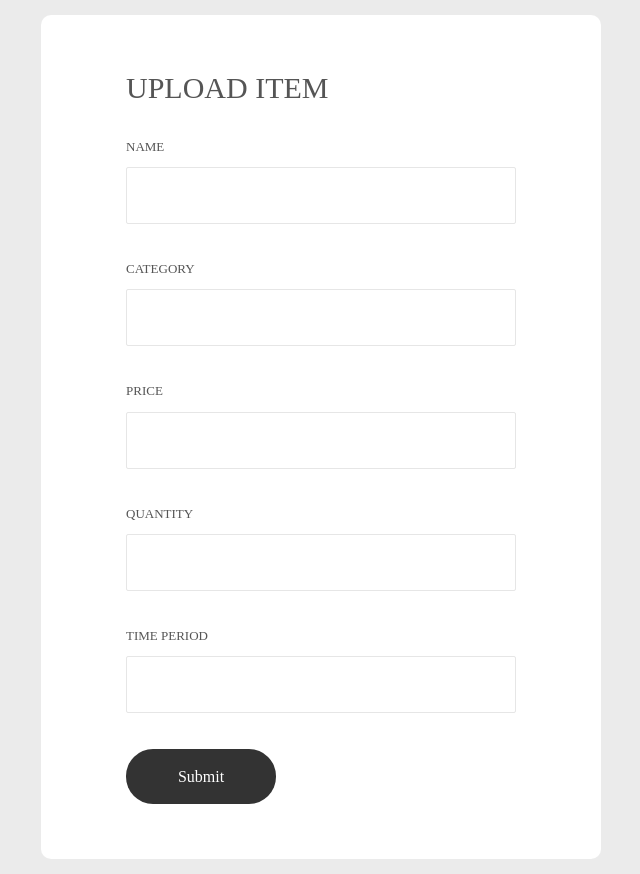
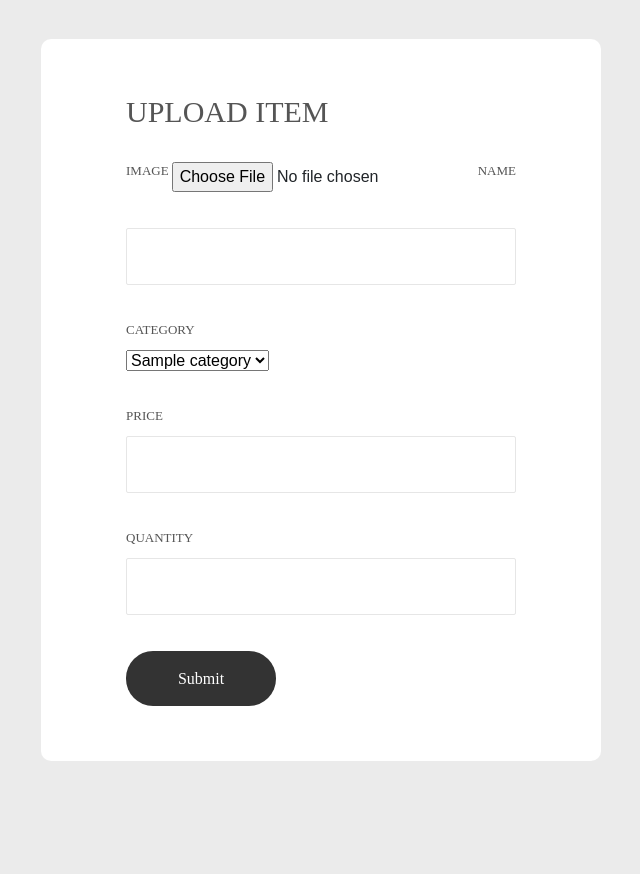
Before and after one commit to DhanviDesai/ARK, a PHP site: page /upload.php in a window 1280 px wide. Shown: the whole page, without its empty margins (319-959 px from the left). After the commit the page ends 761 px from the top, so only its background shows below. Run offline with PHP 8.4, Linux system fonts and the light colour scheme; the visitor is signed in with stand-in values (Sample User, id 1); tables that the repository leaves empty or names only in its code hold one stand-in row (values such as "Sample post"); some web fonts are replaced.

Commit message:
Tweaks 4

```diff
--- a/css/main.css
+++ b/css/main.css
@@ -225,6 +225,15 @@ iframe {
   position: relative;
   background-color: #fff;
   border: 1px solid #e6e6e6;
+  border-radius: 2px;
+}
+
+.select-100{
+  width: 100%;
+  position: relative;
+  background: none;
+  outline:0px;
+  -webkit-appearance: none;
   border-radius: 2px;
 }
 
--- a/logout.php
+++ b/logout.php
@@ -1,6 +1,5 @@
 <?php
    session_start();
-
    if(session_destroy()) {
       header("Location: login.php");
    }
--- a/upload.php
+++ b/upload.php
@@ -1,6 +1,37 @@
+<?php
+include('session.php');
+$getUidSql = "SELECT uid FROM ark.user WHERE username = '$login_session'";
+$uidResult = mysqli_query($db,$getUidSql);
+$uidRow = mysqli_fetch_array($uidResult);
+$uid = $uidRow['uid'];
+//echo $uid;
+
+$getCategoriesSql = "SELECT * FROM ark.category";
+$categoryResult = mysqli_query($db,$getCategoriesSql);
+$categoryCount = mysqli_num_rows($categoryResult);
+
+if($_SERVER["REQUEST_METHOD"] == "POST"){
+$title = mysqli_real_escape_string($db,$_POST['title']);
+$category_name = mysqli_real_escape_string($db,$_POST['category']);
+$getCategoryIdSql = "SELECT * FROM ark.category where category_name='$category_name'";
+$categoryIdResult = mysqli_query($db,$getCategoryIdSql);
+$categoryRow = mysqli_fetch_array($categoryIdResult,MYSQLI_ASSOC);
+$catId = $categoryRow['category_id'];
+$price = mysqli_real_escape_string($db,$_POST['price']);
+$quantity = mysqli_real_escape_string($db,$_POST['quantity']);
+$productSql  = "INSERT INTO ark.product (name,category_id,price,quantity) values
+('$title','$catId','$price','$quantity')";
+$executeResult = mysqli_query($db,$productSql);
+
+}
+
+
+
+
+?>
 <html lang="en">
 <head>
-	<title>Login V14</title>
+	<title>Upload Item</title>
 	<meta charset="UTF-8">
 	<meta name="viewport" content="width=device-width, initial-scale=1">
 <!--===============================================================================================-->
@@ -29,43 +60,49 @@
 	<div class="limiter">
 		<div class="container-login100">
 			<div class="wrap-login100 p-l-85 p-r-85 p-t-55 p-b-55">
-				<form class="login100-form validate-form flex-sb flex-w" method="post">
+				<form class="login100-form validate-form flex-sb flex-w" method="post" enctype="multipart/form-data">
 					<span class="login100-form-title p-b-32">
 						Upload Item
 					</span>
 					<span class="txt1 p-b-11">
+						Image
+					</span>
+					<div class=" validate-input m-b-36" data-validate = "Username is required">
+						<input type="file" name="fileToUpload" id="fileToUpload" >
+						<span class="focus-input100 colorChange"></span>
+					</div>
+					<span class="txt1 p-b-11">
 						Name
 					</span>
 					<div class="wrap-input100 validate-input m-b-36" data-validate = "Username is required">
-						<input class="input100" type="text" name="username" >
+						<input class="input100" type="text" name="title" >
 						<span class="focus-input100 colorChange"></span>
 					</div>
 					<span class="txt1 p-b-11">
 						Category
 					</span>
-					<div class="wrap-input100 validate-input m-b-36" data-validate = "Username is required">
-						<input class="input100" type="text" name="username" >
-						<span class="focus-input100 colorChange"></span>
+					<div class="select-100 m-b-36" data-validate = "Username is required">
+						<select name="category">
+							<?php
+								for($x=0;$x<$categoryCount;$x++){
+									$row = mysqli_fetch_array($categoryResult,MYSQLI_ASSOC);
+									echo "<option value=".$row['category_name'].">".$row['category_name']."</option>";
+								}
+							 ?>
+						</select>
 					</div>
 					<span class="txt1 p-b-11">
 						Price
 					</span>
 					<div class="wrap-input100 validate-input m-b-36" data-validate = "Username is required">
-						<input class="input100" type="text" name="username" >
+						<input class="input100" type="text" name="price" >
 						<span class="focus-input100 colorChange"></span>
 					</div>
 					<span class="txt1 p-b-11">
 						Quantity
 					</span>
 					<div class="wrap-input100 validate-input m-b-36" data-validate = "Username is required">
-						<input class="input100" type="text" name="username" >
-						<span class="focus-input100 colorChange"></span>
-					</div>
-					<span class="txt1 p-b-11">
-						Time period
-					</span>
-					<div class="wrap-input100 validate-input m-b-36" data-validate = "Username is required">
-						<input class="input100" type="text" name="username" >
+						<input class="input100" type="number" name="quantity" >
 						<span class="focus-input100 colorChange"></span>
 					</div>
 					<div class="container-login100-form-btn">
```
Also changed, not shown: landing.php (+12 -10 lines), img/account.png (added), img/cart.png (added), img/exit.png (added), img/upload.png (added).
